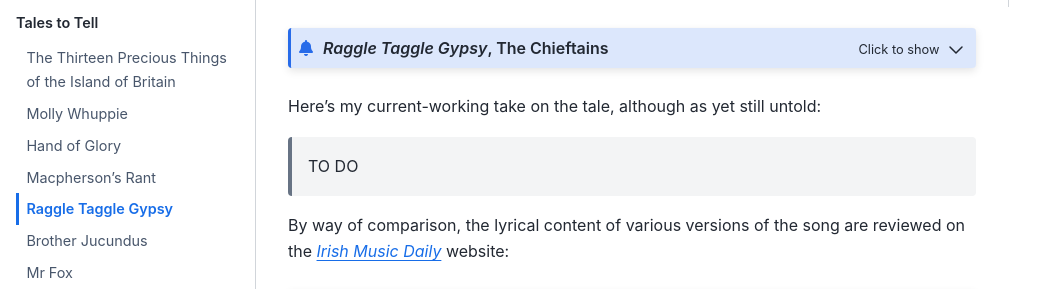
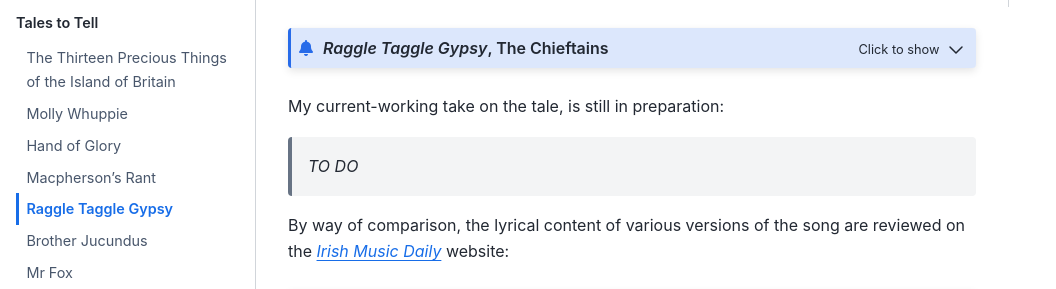
Before and after one commit to psychemedia/storytelling-notes, a Jupyter Book: the page built from raggle_taggle_gypsy.md, in a window 1280 px wide and 900 px high, scrolled down 1230 px, cut to the strip 164-453 px from the top of the window. Shown: the whole strip, without its empty margins (0-1056 px from the left). Built offline with Jupyter Book 1.0.4 settings and Sphinx 7.4.7 and the Sphinx Book theme 1.1.4, drawn with Linux system fonts in a browser that asks for light colours.

Commit message:
Update raggle_taggle_gypsy.md

````diff
--- a/raggle_taggle_gypsy.md
+++ b/raggle_taggle_gypsy.md
@@ -68,9 +68,9 @@ I'm away with the raggle taggle gypsy-o!"
 "I'm away with the raggle taggle gypsy-o!"
 ```
 
-Here's my current-working take on the tale, although as yet still untold:
+My current-working take on the tale, is still in preparation:
 
-> TO DO
+> *TO DO*
 
 By way of comparison, the lyrical content of various versions of the song are reviewed on the [*Irish Music Daily*](https://www.irishmusicdaily.com/raggle-taggle-gypsy) website:
 
````
Also changed, not shown: other parts of raggle_taggle_gypsy.md (+0 -3 lines).
